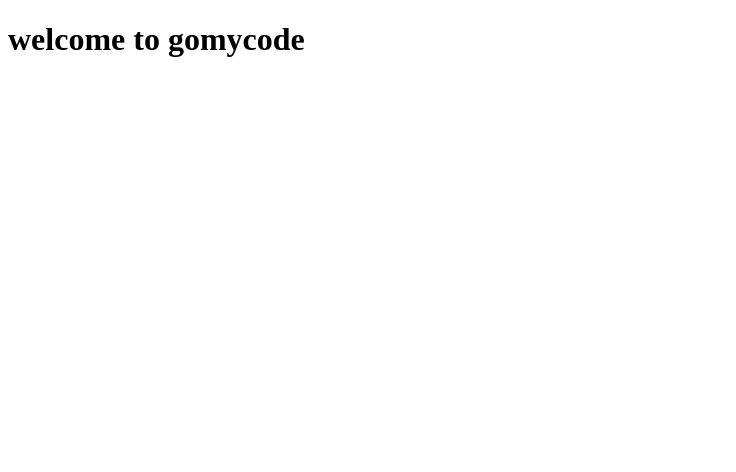
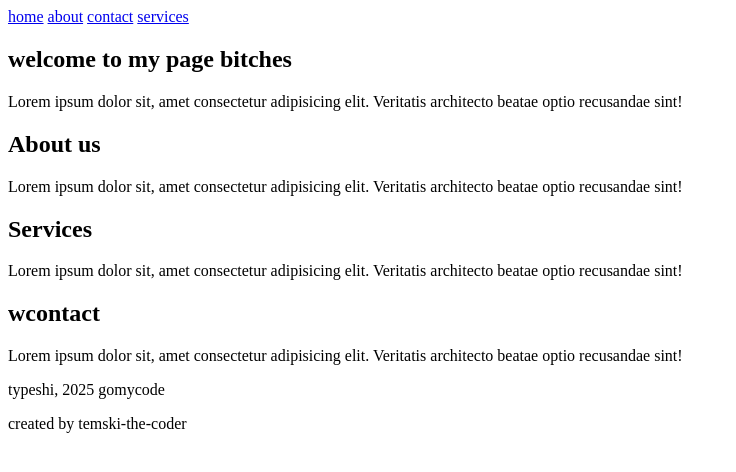
Before and after one commit to Temski-the-coder/intro-to-html, a plain HTML site: page gomycode.html in a window 1280 px wide. Shown: the whole page, without its empty margins (0-736 px from the left). Drawn offline with Linux system fonts and the light colour scheme.

Commit message:
adding secamatic tags

```diff
--- a/gomycode.html
+++ b/gomycode.html
@@ -1,11 +1,58 @@
 <!DOCTYPE html>
 <html lang="en">
-<head>
-    <meta charset="UTF-8">
-    <meta name="viewport" content="width=device-width, initial-scale=1.0">
+  <head>
+    <meta charset="UTF-8" />
+    <meta name="viewport" content="width=device-width, initial-scale=1.0" />
     <title>Document</title>
-</head>
-<body>
-    <h1>welcome to gomycode</h1>
-</body>
+  </head>
+  <body>
+    <!-- Applying nav to my web -->
+    <nav>
+      <a href="#Home">home</a>
+      <a href="#about">about</a>
+      <a href="#contact">contact</a>
+      <a href="#services">services</a>
+    </nav>
+
+    <!-- adding a main to the page -->
+    <main>
+      <section>
+        <h1>welcome to my page bitches</h1>
+        <p>
+          Lorem ipsum dolor sit, amet consectetur adipisicing elit. Veritatis
+          architecto beatae optio recusandae sint!
+        </p>
+      </section>
+
+      <section>
+        <h1>About us</h1>
+        <p>
+          Lorem ipsum dolor sit, amet consectetur adipisicing elit. Veritatis
+          architecto beatae optio recusandae sint!
+        </p>
+      </section>
+
+      <section>
+        <h1>Services</h1>
+        <p>
+          Lorem ipsum dolor sit, amet consectetur adipisicing elit. Veritatis
+          architecto beatae optio recusandae sint!
+        </p>
+      </section>
+
+      <section>
+        <h1>wcontact</h1>
+        <p>
+          Lorem ipsum dolor sit, amet consectetur adipisicing elit. Veritatis
+          architecto beatae optio recusandae sint!
+        </p>
+      </section>
+    </main>
+
+    <!-- Adding footer to my page -->
+     <footer>
+        <p>typeshi, 2025 gomycode</p>
+        <p>created by temski-the-coder</p>
+     </footer>
+  </body>
 </html>
```
Also changed, not shown: Index.html (+27 -0 lines).
